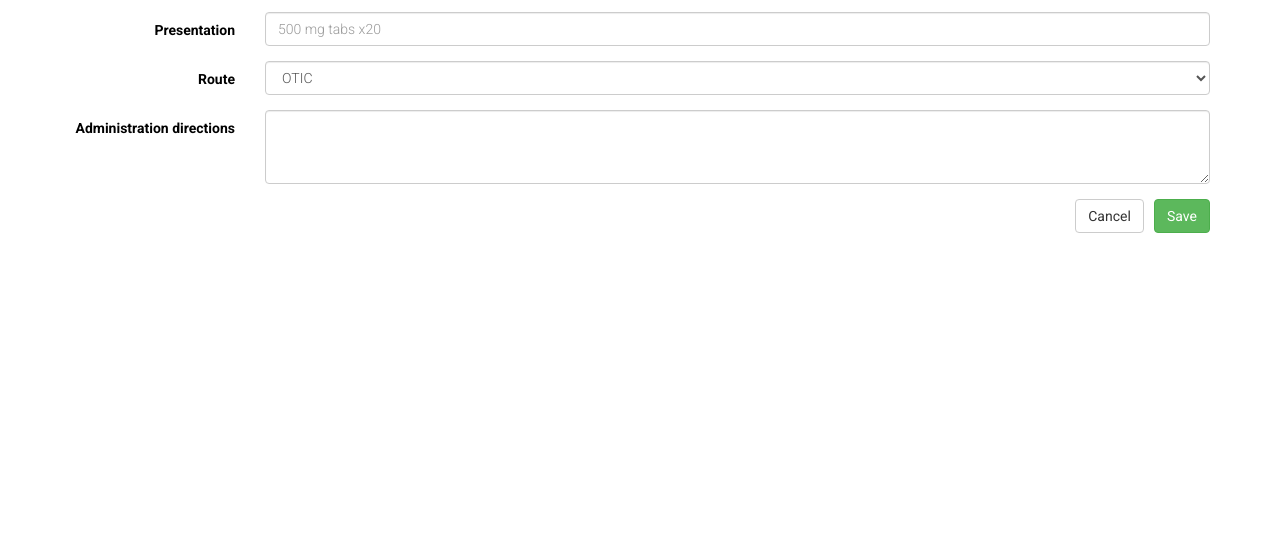
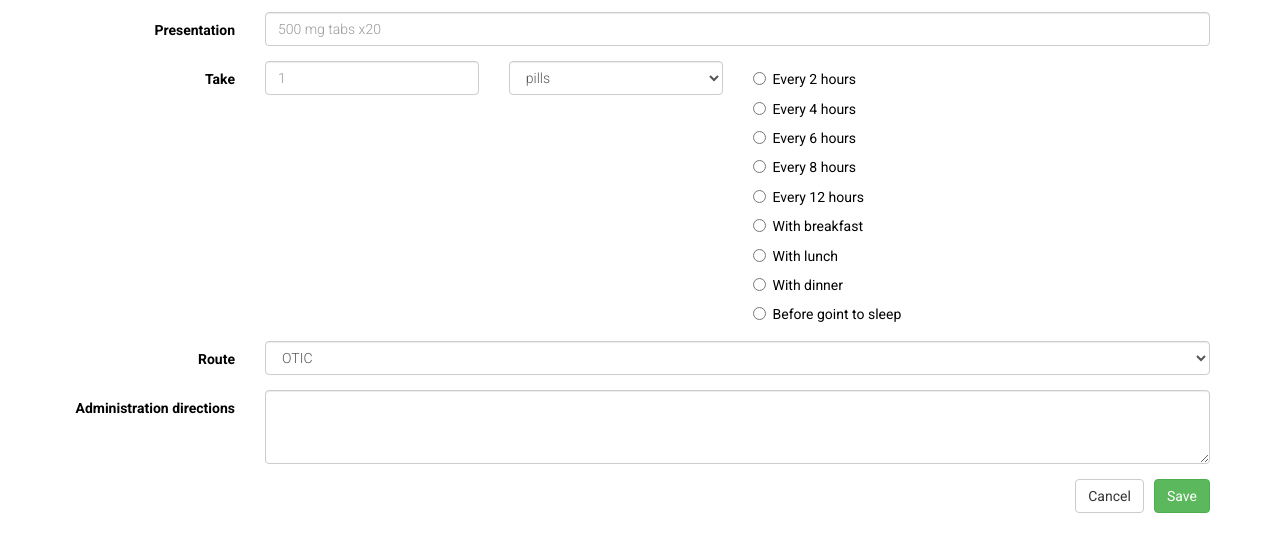
Before and after one commit to ppazos/cabolabs-emr-framework, a plain HTML site: page medication_prescription.html in a window 1280 px wide. Shown: the part 134-686 px from the top of the page. Drawn offline with nearby package versions, Linux system fonts and the light colour scheme.

Commit message:
added fields to medication prescription

```diff
--- a/medication_prescription.html
+++ b/medication_prescription.html
@@ -82,9 +82,92 @@
           </div>
         </div>
         <div class="form-group">
+          <label for="inputPresentation" class="col-sm-2 control-label">Take</label>
+          <div class="col-sm-5">
+            <div class="form-group row">
+              <div class="col-sm-6">
+                  <input type="number" class="form-control" id="inputDose" placeholder="1">
+              </div>
+              <div class="col-sm-6">
+                  <!-- TBD: put the dependance between route, dosage form and dosage unit in a JS structure.
+                  https://en.wikipedia.org/wiki/Dosage_form
+                  https://www.academia.edu/7849805/Pharmaceutical_Dosage_Forms
+                    form - form unit
+                    pill - pills
+                    tablet - tablets
+                    capsule - capsules
+                    drink or syrup - volume
+                    drops - drops
+                    inhaler - shots
+                    vaporizer - time
+                    solution - volume
+                    cream - times (of application)
+                    ...
+                  -->
+                  <select class="form-control" name="inputDoseForm">
+                    <option>pills</option>
+                    <option>tablets</option>
+                    <option>capsules</option>
+                    <option>volume (cc)</option>
+                    <option>volume (dL)</option>
+                    <option>drops</option>
+                    <option>shots</option>
+                  </select>
+              </div>
+            </div>
+          </div>
+          <div class="col-sm-5">
+            <div class="radio">
+             <label>
+               <input type="radio" name="takeFrequency" value="2h"> Every 2 hours
+             </label>
+            </div>
+            <div class="radio">
+             <label>
+               <input type="radio" name="takeFrequency" value="4h"> Every 4 hours
+             </label>
+            </div>
+            <div class="radio">
+             <label>
+               <input type="radio" name="takeFrequency" value="6h"> Every 6 hours
+             </label>
+            </div>
+            <div class="radio">
+             <label>
+               <input type="radio" name="takeFrequency" value="8h"> Every 8 hours
+             </label>
+            </div>
+            <div class="radio">
+             <label>
+               <input type="radio" name="takeFrequency" value="12h"> Every 12 hours
+             </label>
+            </div>
+            <div class="radio">
+             <label>
+               <input type="radio" name="takeFrequency" value="bkfst"> With breakfast
+             </label>
+            </div>
+            <div class="radio">
+             <label>
+               <input type="radio" name="takeFrequency" value="lnch"> With lunch
+             </label>
+            </div>
+            <div class="radio">
+             <label>
+               <input type="radio" name="takeFrequency" value="dnnr"> With dinner
+             </label>
+            </div>
+            <div class="radio">
+             <label>
+               <input type="radio" name="takeFrequency" value="bb"> Before goint to sleep
+             </label>
+            </div>
+          </div>
+        </div>
+        <div class="form-group">
           <label for="inputRoute" class="col-sm-2 control-label">Route</label>
           <div class="col-sm-10">
-            <select class="form-control" id="inputRoute" placeholder="Route">
+            <select class="form-control" id="inputRoute">
               <option>OTIC</option>
               <option>BUCCAL</option>
               <option>CONJUNC</option>
```
